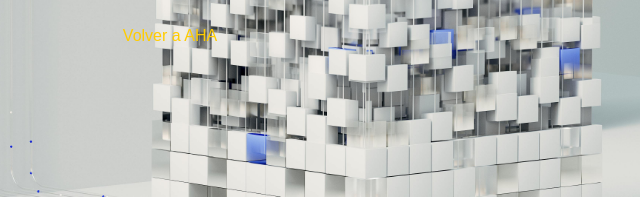
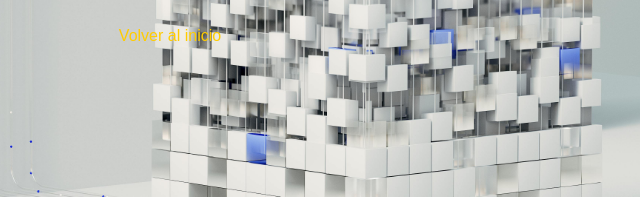
Before and after one commit to JERL69/analisisAlgoritmos.github.io, a plain HTML site: page RespuestaH.html in a window 1280 px wide. Shown: the part 375-572 px from the top of the page, 470-1110 px from the left. Drawn offline with Linux system fonts and the light colour scheme.

Commit message:
Update RespuestaH.html
Cambio de boton volver al inicio

```diff
--- a/RespuestaH.html
+++ b/RespuestaH.html
@@ -61,7 +61,7 @@
         <a class="pdf-link" href="Algoritmo AHA.pdf" target="_blank">Ver PDF</a>
     </div>
     <div class="back-home">
-        <a href="AHA.html">Volver a AHA</a>
+        <a href="index.html">Volver al inicio</a>
     </div>
 </body>
 </html>
```
